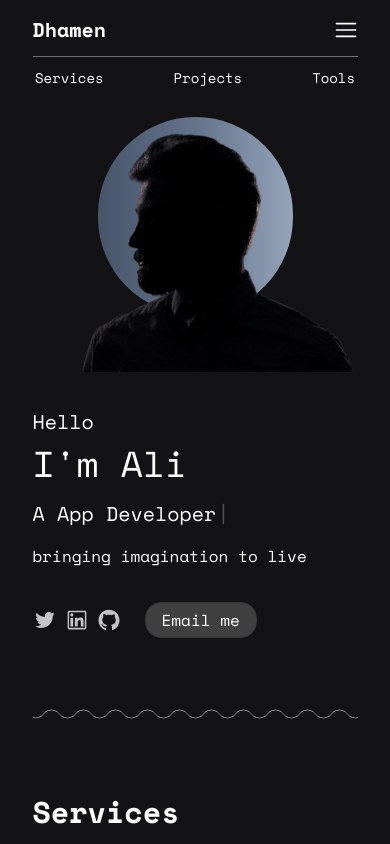
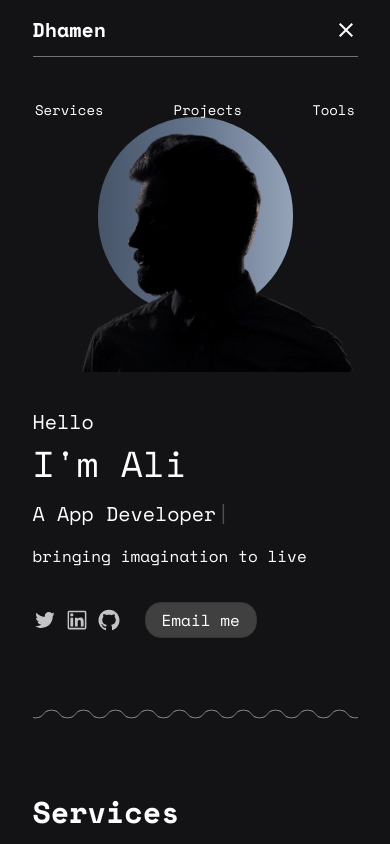
Before and after one commit to Ali-AlDhamen/portfolio, a Next.js app: page / in a window 390 px wide. Both pictures are taken after a click on the element 345 px from the left and 30 px from the top of the page. Shown: the top 844 px of the page. Built offline with nearby package versions, Linux system fonts and the light colour scheme.

Commit message:
small fixes

```diff
--- a/app/Container.tsx
+++ b/app/Container.tsx
@@ -17,10 +17,10 @@ const Container = (props: Props) => {
   return (
     <div className="relative w-10/12 pt-4 mx-auto lg:pt-16">
       <div className="flex-row-reverse items-center justify-between md:flex">
-        <div className="flex items-end justify-end max-md:pt-4">
+        <div className="flex items-end justify-end max-md:pt-4 ">
           <div className="relative">
             <img
-              className=" w-100% h-auto transform -scale-x-100"
+              className=" w-100% h-auto transform -scale-x-100 "
               width={600}
               src="man.png"
               alt=""
--- a/app/Navbar.tsx
+++ b/app/Navbar.tsx
@@ -2,6 +2,7 @@
 import Link from "next/link";
 import React, { useState } from "react";
 import { RxHamburgerMenu } from "react-icons/rx";
+import { MdClose } from "react-icons/md";
 
 type Props = {};
 
@@ -15,20 +16,20 @@ const Navbar = (props: Props) => {
         </Link>
       </div>
       <div className="sm:hidden" onClick={() => setShowNav(!showNav)}>
-        <RxHamburgerMenu size={24} />
+        {showNav ? <MdClose size={24} /> : <RxHamburgerMenu size={24} />}
       </div>
       <nav
         className={`max-sm:absolute max-sm:w-full left-0 transition ease-in duration-300 ${
-          showNav ? "top-16 visible" : "max-sm:invisible top-0"
+          showNav ? "top-24 visible  z-10" : "max-sm:invisible top-0"
         }`}
       >
         <ul className="flex items-center justify-between max-sm:text-sm max-sm:justify-around">
           <li
-            className={`py-1 hover:bg-neutral-700 transition ease-in duration-300 delay-100 rounded mx-1 ${
+            className={`py-1 hover:bg-neutral-700 transition ease-in duration-300 text-md delay-100 rounded mx-1 ${
               showNav ? "max-sm:translate-x-0" : "max-sm:-translate-x-32"
             }`}
           >
-            <a href="#services" className="px-2">
+            <a href="#services" className="px-2 ">
               Services
             </a>
           </li>
```
